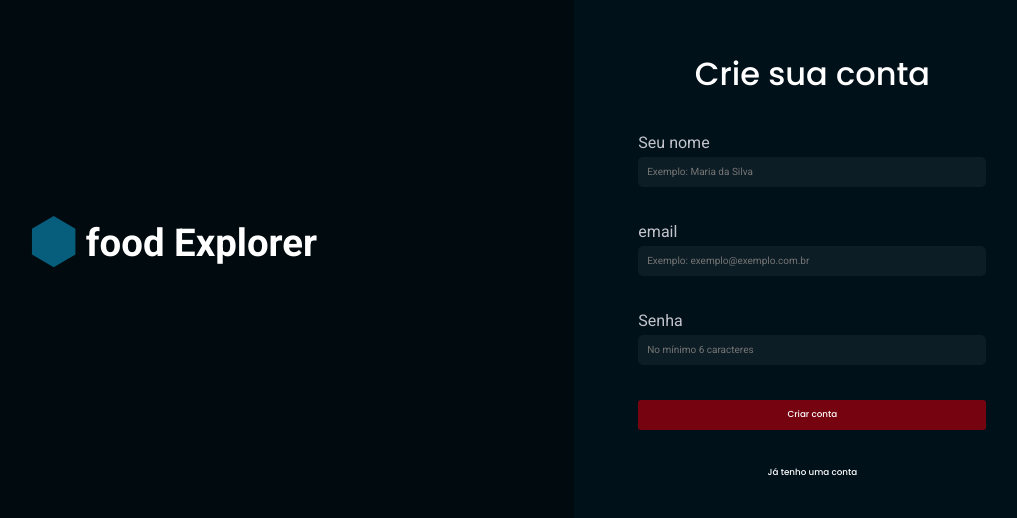
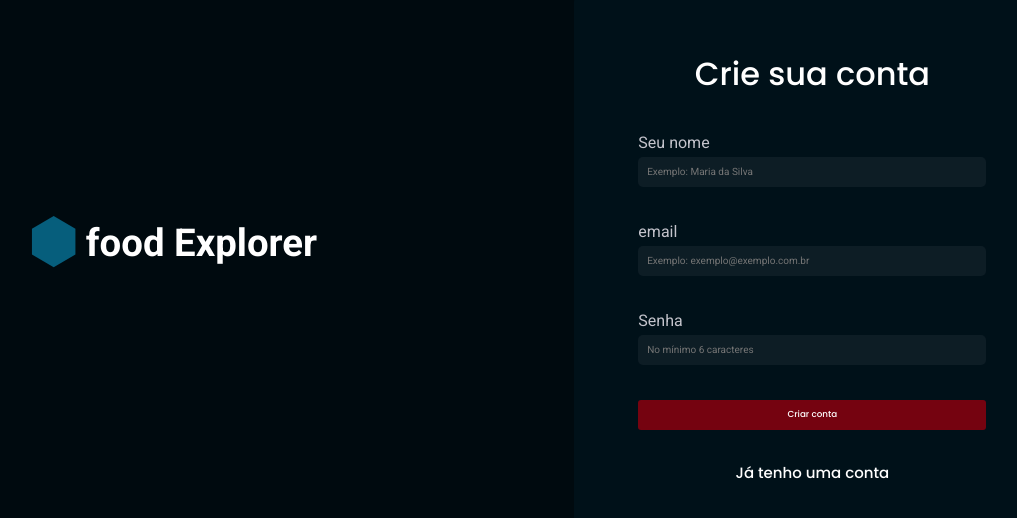
Before and after one commit to AndreGoncalves2/exp-food-desfinal, a React (Vite) app: page /signup in a window 1280 px wide. Shown: the part 158-676 px from the top of the page, without its empty margins (101-1118 px from the left). Built offline with nearby package versions, Linux system fonts and the light colour scheme.

Commit message:
Update size Button-Text

```diff
--- a/src/components/ButtonText/style.js
+++ b/src/components/ButtonText/style.js
@@ -5,7 +5,7 @@ export const Container = styled.button`
     border: none;
 
     font-family: Poppins;
-    font-size: 0.875rem;
+    font-size: 1.5rem;
     line-height: 1.5rem;
     font-weight: 500;
 
--- a/src/pages/Oder/styles.js
+++ b/src/pages/Oder/styles.js
@@ -13,7 +13,7 @@ export const Container = styled.div`
     > .button-text {
         margin: 1rem 0 0 2.2rem;
         width: fit-content;
-        font-size: 1.15rem;
+        font-size: 1.5rem;
     }
 
     .desktop-header {
```
